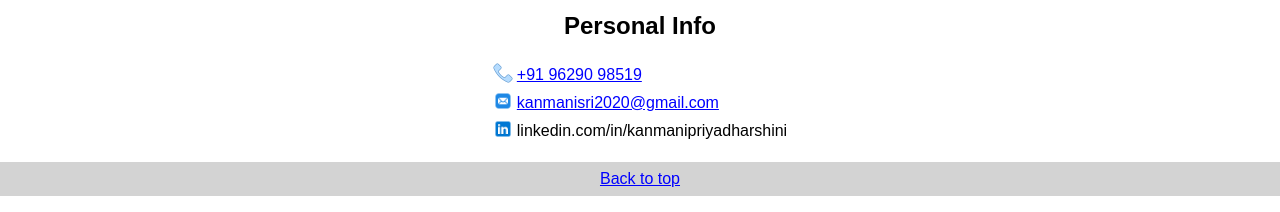
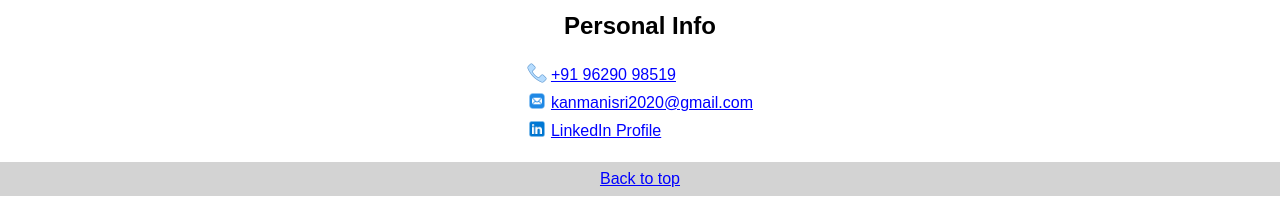
Before and after one commit to KanmaniPriyadharshini/resume, a plain HTML site: page htmlfiles/index.html in a window 1280 px wide. Shown: the part 3076-3288 px from the top of the page. Drawn offline with Linux system fonts and the light colour scheme.

Commit message:
minor change

```diff
--- a/htmlfiles/index.html
+++ b/htmlfiles/index.html
@@ -197,7 +197,7 @@
                 </tr>
                 <tr>
                     <td><img src="../images/linkedin.png" alt="linkedin icon"></td>
-                    <td> linkedin.com/in/kanmanipriyadharshini</td>
+                    <td><a href="https://www.linkedin.com/in/kanmani-priyadharshini-401a9b239/" target="_blank">LinkedIn Profile</a></td>
                 </tr>
             </table>
             <p><a href="#top">Back to top</a></p>
```
